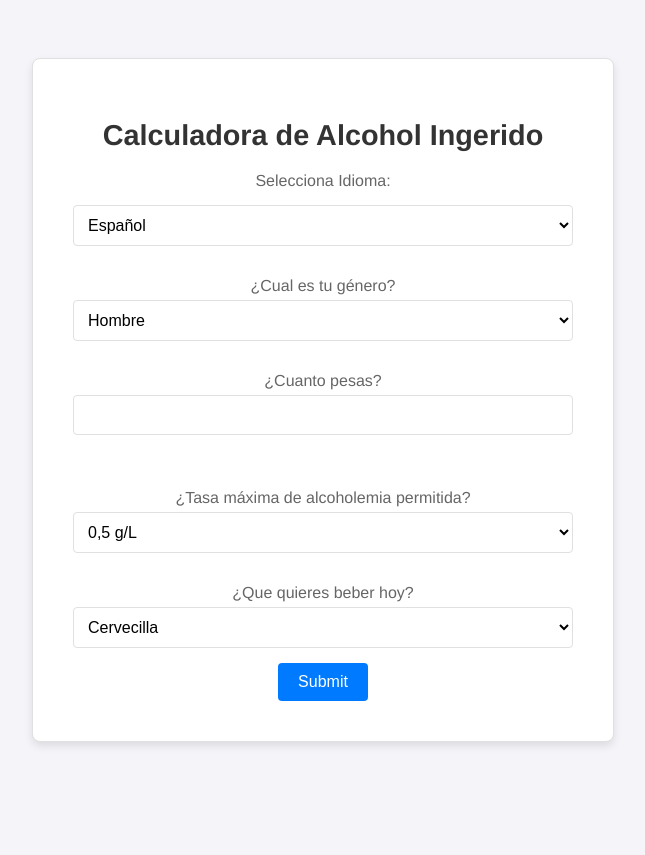
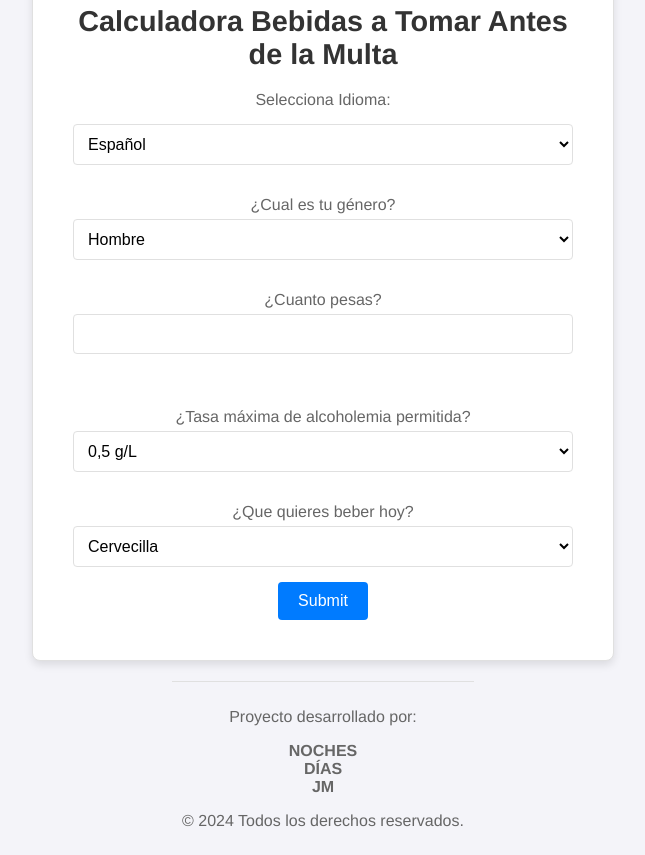
Before and after one commit to dormido/drinking, a Flask app: page / in a window 1280 px wide. Shown: the whole page, without its empty margins (317-962 px from the left). Before the commit the page ends 746 px from the top, so only its background shows below. Run offline with Flask 2, Linux system fonts and the light colour scheme.

Commit message:
Added footer, changed title

```diff
--- a/functions.py
+++ b/functions.py
@@ -3,7 +3,7 @@ import os, sys
 def get_translations(language):
     translations = {
         "es": {
-            "title": "Calculadora de Alcohol Ingerido",
+            "title": "Calculadora Bebidas a Tomar Antes de la Multa",
             "select_language": "Selecciona Idioma:",
             "gender": "¿Cual es tu género? ",
             "weight": "¿Cuanto pesas?",
@@ -16,7 +16,7 @@ def get_translations(language):
             "drink_options": ["Cervecilla", "Vino", "Destilados", "Absenta"],
         },
         "en": {
-            "title": "Alcohol Intake Calculator",
+            "title": "Drink Calculator Before a Penalty",
             "select_language": "Select Language:",
             "gender": "What's your gender? ",
             "weight": "What's your weight?",
@@ -29,7 +29,7 @@ def get_translations(language):
             "drink_options": ["Beer", "Wine", "Spirits", "Absinthe"],
         },
         "ca": {
-            "title": "Calculadora d'Alcohol Ingerit",
+            "title": "Calculadora Begudes a Beure Abans de la Multa",
             "select_language": "Selecciona Idioma:",
             "gender": "Quin es el teu gènere? ",
             "weight": "Quin és el teu pes?",
--- a/static/styles.css
+++ b/static/styles.css
@@ -16,6 +16,8 @@ body {
     justify-content: center;
     align-items: center;
     height: 100vh;
+    flex-direction: column;
+    flex: 1;
 }
 
 .content {
@@ -75,3 +77,10 @@ form p {
 form select, form input {
     margin-bottom: 15px;
 }
+
+footer {
+    text-align: center;
+    margin-top: 20px;
+    padding: 10px;
+    border-top: 1px solid var(--border-color);
+}
--- a/templates/index.html
+++ b/templates/index.html
@@ -68,5 +68,15 @@
         </div>
         {% endif %}
     </div>
+    <footer>
+        <p>Proyecto desarrollado por:</p>
+        <p>
+            <strong>NOCHES</strong><br>
+            <strong>DÍAS</strong> <br>
+            <strong>JM</strong>
+        </p>
+        <p>&copy; 2024 Todos los derechos reservados.</p>
+    </footer>
+
 </body>
 </html>
```
